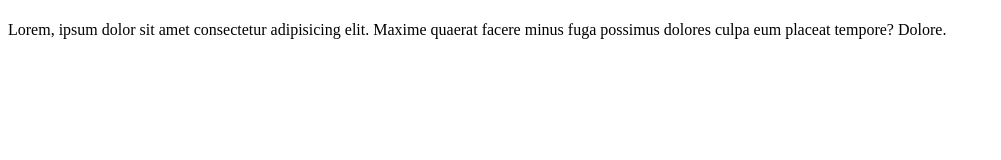
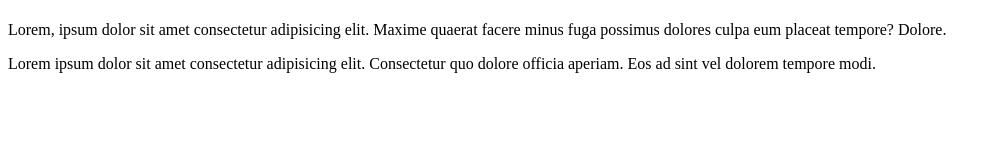
Before and after one commit to DonatStraz/pvz, a plain HTML site: page index.html in a window 1280 px wide. Shown: the whole page, without its empty margins (0-1001 px from the left). Drawn offline with Linux system fonts and the light colour scheme.

Commit message:
prideta dar viena pastraipa

```diff
--- a/index.html
+++ b/index.html
@@ -7,6 +7,6 @@
 
 <h1></h1>
 <p>Lorem, ipsum dolor sit amet consectetur adipisicing elit. Maxime quaerat facere minus fuga possimus dolores culpa eum placeat tempore? Dolore.</p>
-
+<p>Lorem ipsum dolor sit amet consectetur adipisicing elit. Consectetur quo dolore officia aperiam. Eos ad sint vel dolorem tempore modi.</p>
 </body>
 </html>
```
